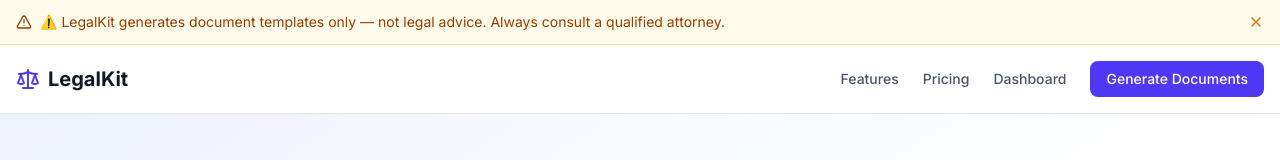
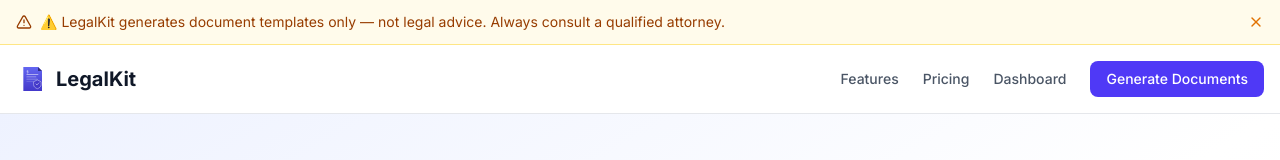
Before and after one commit to deep-end-ventures/legalkit, a Next.js app: page / in a window 1280 px wide. Shown: the top 160 px of the page. Built offline with nearby package versions, Linux system fonts and the light colour scheme.

Commit message:
Replace Scale lucide icon with actual SVG logo in header

```diff
--- a/src/components/Header.tsx
+++ b/src/components/Header.tsx
@@ -1,8 +1,32 @@
 'use client';
 
 import Link from 'next/link';
-import { Scale, Menu, X } from 'lucide-react';
+import { Menu, X } from 'lucide-react';
 import { useState } from 'react';
+
+function LegalKitLogo({ className = "h-8 w-8" }: { className?: string }) {
+  return (
+    <svg xmlns="http://www.w3.org/2000/svg" viewBox="0 0 240 240" fill="none" className={className}>
+      <defs>
+        <linearGradient id="lk-hdr" x1="0" y1="0" x2="0" y2="1">
+          <stop offset="0%" stopColor="#6366f1"/>
+          <stop offset="100%" stopColor="#4338ca"/>
+        </linearGradient>
+      </defs>
+      <path d="M55 30 L165 30 L195 60 L195 210 L55 210 Z" fill="url(#lk-hdr)" rx="4"/>
+      <path d="M165 30 L165 60 L195 60 Z" fill="#312e81"/>
+      <rect x="78" y="85" width="90" height="5" rx="2.5" fill="#ffffff" opacity="0.7"/>
+      <rect x="78" y="102" width="75" height="5" rx="2.5" fill="#ffffff" opacity="0.5"/>
+      <rect x="78" y="119" width="85" height="5" rx="2.5" fill="#ffffff" opacity="0.4"/>
+      <rect x="78" y="136" width="60" height="5" rx="2.5" fill="#ffffff" opacity="0.3"/>
+      <g transform="translate(160, 155)">
+        <path d="M0 -28 L28 -14 L28 8 C28 22 16 32 0 38 C-16 32 -28 22 -28 8 L-28 -14 Z" fill="#4338ca" stroke="#ffffff" strokeWidth="3"/>
+        <polyline points="-10,2 -3,10 12,-6" fill="none" stroke="#ffffff" strokeWidth="3.5" strokeLinecap="round" strokeLinejoin="round"/>
+      </g>
+      <text x="78" y="72" fontFamily="Georgia, serif" fontSize="28" fontWeight="bold" fill="#ffffff" opacity="0.9">§</text>
+    </svg>
+  );
+}
 
 export function Header() {
   const [mobileOpen, setMobileOpen] = useState(false);
@@ -11,7 +35,7 @@ export function Header() {
     <header className="bg-white border-b border-gray-200 sticky top-0 z-50">
       <nav className="max-w-7xl mx-auto px-4 py-4 flex items-center justify-between">
         <Link href="/" className="flex items-center gap-2 group">
-          <Scale className="w-6 h-6 text-indigo-600 group-hover:text-indigo-700 transition-colors" />
+          <LegalKitLogo className="h-8 w-8" />
           <span className="font-bold text-xl text-gray-900">LegalKit</span>
         </Link>
 
```
